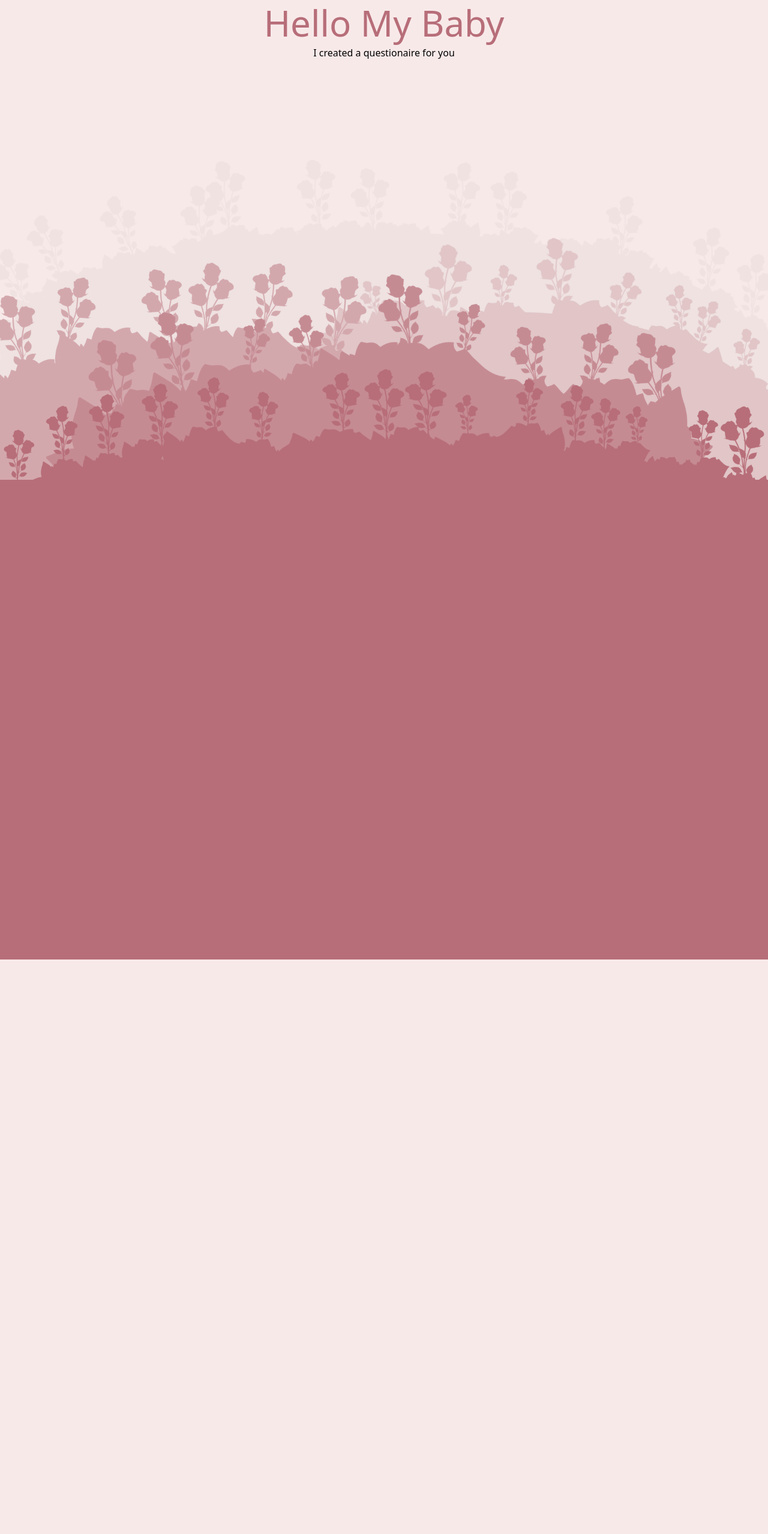
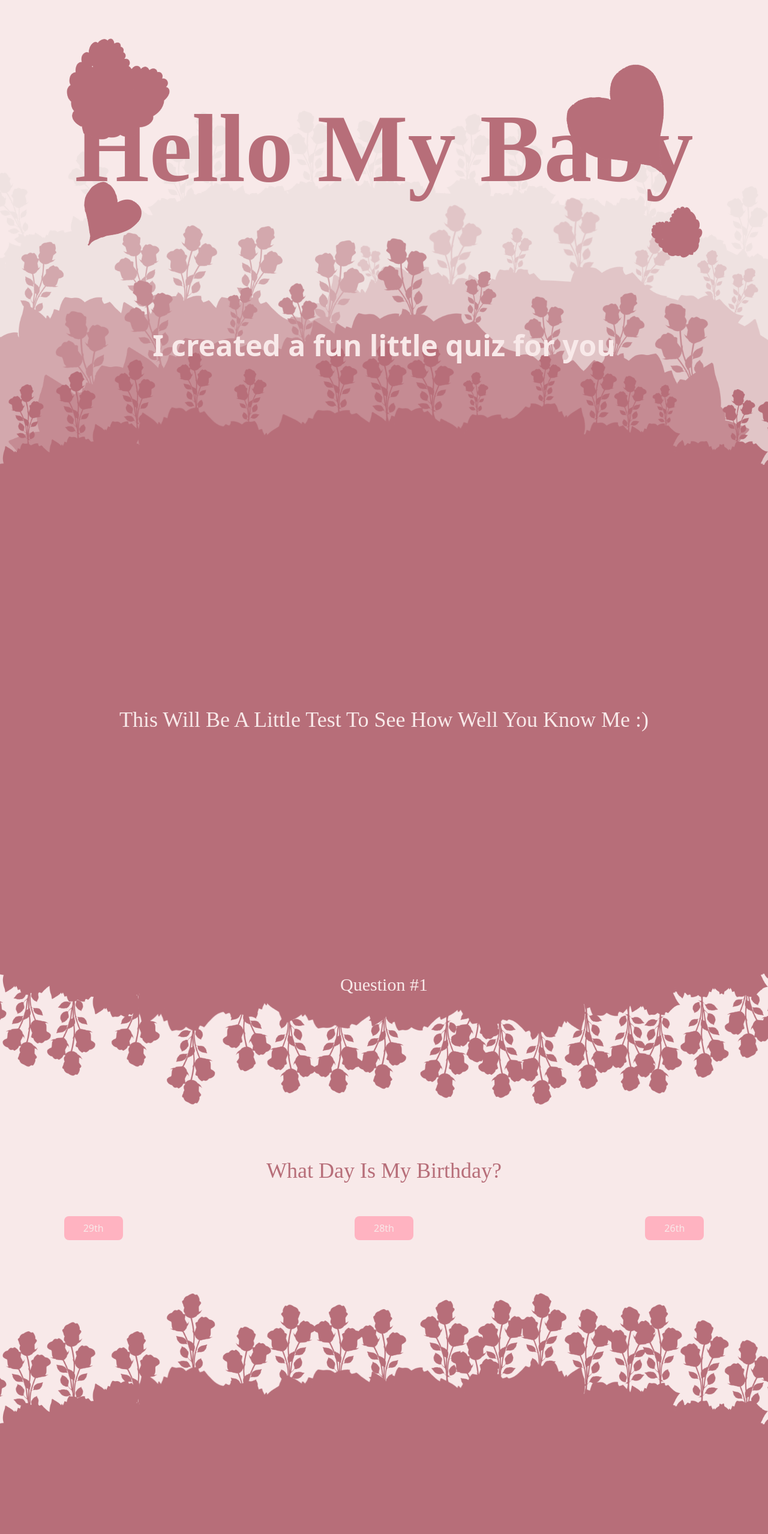
Before and after one commit to malikbennett/Valentines-2, a website built with Vite: page index.html in a window 1280 px wide. Shown: the top 2558 px of the page at 60% size. Built offline with nearby package versions, Linux system fonts and the light colour scheme.

Commit message:
starter mobile layout

```diff
--- a/index.html
+++ b/index.html
@@ -6,38 +6,59 @@
     <meta name="viewport" content="width=device-width, initial-scale=1.0" />
     <title>Valentines</title>
   </head>
-  <body class="font-Quicksand box-border min-h-screen w-full bg-lavendar">
+  <body class="font-Quicksand box-border min-h-screen w-full bg-lavendar overflow-x-hidden">
     <!-- Hero Section -->
-    <section class="felx flex-col place-items-center relative h-screen overflow-hidden">
-      <div class="flex flex-col place-items-center">
-        <!-- Hero Section -->
-        <h1 class="my-2 text-6xl text-main-400">Hello My Baby</h1>
-        <p>I created a questionaire for you</p>
+    <section class="relative flex flex-col items-center justify-center h-screen w-full">
+      <div class="flex place-items-center relative grow-[2] w-10/12 -z-30 mx-auto">
+        <h1 class="my-2 mb-16 text-5xl lg:text-9xl text-center w-full text-main-400 font-black ">Hello My Baby</h1>
+        <img src="/heart.png" alt="" class="absolute top-[10vh] right-0 -rotate-[35deg] size-16 lg:size-64 ">
+        <img src="/heart.png" alt="" class="absolute bottom-[15vh] left-0 rotate-[35deg] size-12 lg:size-36 ">
+        <img src="/heart-0.png" alt="" class="absolute top-[10vh] left-0 rotate-[35deg] size-14 lg:size-40 ">
+        <img src="/heart-0.png" alt="" class="absolute bottom-[15vh] right-0 -rotate-[35deg] size-10 lg:size-20 ">
       </div>
-      <div class="absolute left-0 w-screen">
-        <img src="/Hero-Layers/layer-5.png" alt="layer-1" class="w-full" />
+      <p class="text-2xl lg:text-5xl text-center w-10/12 grow text-lavendar font-extrabold z-50 mb-10 ">I created a fun little quiz for you</p>
+      <img src="/Hero-Layers/layer-5.png" alt="layer-5" class="absolute min-h-screen min-w-screen object-cover bottom-0 left-0 -z-50" />
+      <img src="/Hero-Layers/layer-4.png" alt="layer-4" class="absolute min-h-screen min-w-screen object-cover bottom-0 left-0 -z-40" />
+      <img src="/Hero-Layers/layer-3.png" alt="layer-3" class="absolute min-h-screen min-w-screen object-cover bottom-0 left-0 -z-30" />
+      <img src="/Hero-Layers/layer-2.png" alt="layer-2" class="absolute min-h-screen min-w-screen object-cover bottom-0 left-0 z-0" />
+      <img src="/Hero-Layers/layer-1.png" alt="layer-1" class="absolute min-h-screen min-w-screen object-cover bottom-0 left-0 z-20" />
+    </section>
+    <!-- Transition Message -->
+    <section class="flex place-items-center min-h-screen w-full bg-main-400">
+      <h1 class="text-4xl text-lavendar text-center w-10/12 mx-auto">This Will Be A Little Test To See How Well You Know Me :&rpar;</h1>
+    </section>
+    <!-- Questionaire -->
+    <section class="relative flex flex-col items-center min-h-screen w-full">
+      <img src="/Questionaire-Layers/top-border.png" alt="top-border" class="absolute min-h-screen min-w-screen object-cover top-0 left-0 -z-50">
+      <h2 class="absolute top-0 text-3xl text-center text-lavendar my-6 z-50">Question #<span>1</span></h2>
+      <div class="flex flex-col justify-center gap-2 items-center grow w-10/12 mx-auto">
+        <h1 class="text-4xl text-main-400 mb-12 text-center">What Day Is My Birthday?</h1>
+        <div class="flex justify-between w-full">
+          <button class="py-2 px-8 rounded-lg text-lavendar hover:text-main-400 bg-cherry hover:bg-lavendar">29th</button>
+          <button class="py-2 px-8 rounded-lg text-lavendar hover:text-main-400 bg-cherry hover:bg-lavendar">28th</button>
+          <button class="py-2 px-8 rounded-lg text-lavendar hover:text-main-400 bg-cherry hover:bg-lavendar">26th</button>
+        </div>
       </div>
-      <div class="absolute left-0 w-screen">
-        <img src="/Hero-Layers/layer-4.png" alt="layer-2" class="w-full" />
-      </div>
-      <div class="absolute left-0 w-screen">
-        <img src="/Hero-Layers/layer-3.png" alt="layer-3" class="w-full" />
-      </div>
-      <div class="absolute left-0 w-screen">
-        <img src="/Hero-Layers/layer-2.png" alt="layer-4" class="w-full" />
-      </div>
-      <div class="absolute left-0 w-screen">
-        <img src="/Hero-Layers/layer-1.png" alt="layer-5" class="w-full" />
+      <img src="/Questionaire-Layers/bottom-border.png" alt="top-border" class="absolute min-h-screen min-w-screen object-cover bottom-0 left-0 -z-50">
+    </section>
+    <!-- Valentines Question -->
+    <section class="min-h-screen w-full bg-main-400">
+      <img src="/Valentines-Layers/border.png" alt="" class="absolute w-full min-h-screen hidden lg:inline-block">
+      <div class="flex flex-col justify-center item-center w-10/12 min-h-screen gap-2 mx-auto">
+        <h1 class="text-6xl text-lavendar mb-12 text-center">Will you be my Valentines?</h1>
+        <div class="flex flex-col gap-8 justify-between w-full">
+          <button class="py-4 px-8 rounded-lg text-main-400 bg-lavendar hover:bg-main-200">YES!!!</button>
+          <button class="py-4 px-8 rounded-lg text-main-400 bg-lavendar hover:bg-main-200">no??</button>
+        </div>
       </div>
     </section>
-    <!-- Transition Message -->
-    <section class="min-h-screen w-full bg-main-400"></section>
-    <!-- Questionaire -->
-    <section class="min-h-screen w-full"></section>
-    <!-- Valentines Question -->
-    <section class="min-h-screen w-full"></section>
     <!-- Final Message -->
-    <section class="min-h-screen w-full"></section>
+    <section class="flex items-center justify-center min-h-screen w-full bg-main-400">
+      <div class="bg-lavendar w-10/12 p-5 gap-2 rounded-lg">
+        <h1 class="text-6xl text-main-400 mb-12 text-center">Thank You For Playing!</h1>
+        <p class="text-2xl text-main-400 text-center w-full">I hope you had a great time with our Valentines Day!</p>
+      </div>
+    </section>
 
     <script type="module" src="./src/main.js"></script>
   </body>
--- a/src/index.css
+++ b/src/index.css
@@ -1,3 +1,36 @@
 @tailwind base;
 @tailwind components;
 @tailwind utilities;
+
+@layer base {
+  h1 {
+    font-family: pacifico;
+    pointer-events: none;
+  }
+  h2 {
+    font-family: pacifico;
+    pointer-events: none;
+  }
+  p {
+    pointer-events: none;
+  }
+  img {
+    max-width: 100%;
+    height: auto;
+    vertical-align: middle;
+    font-style: italic;
+    background-repeat: no-repeat;
+    background-size: cover;
+    pointer-events: none;
+  }
+}
+
+@layer utilities {
+  .no-scrollbar::-webkit-scrollbar {
+    display: none;
+  }
+  .no-scrollbar {
+    -ms-overflow-style: none;
+    scrollbar-width: none;
+  }
+}
--- a/tailwind.config.js
+++ b/tailwind.config.js
@@ -15,6 +15,9 @@ module.exports = {
         'lavendar': '#F8E9E9',
         'cherry': '#FFB3C1',
       },
+      fontSize: {
+        '9xl': "10rem",
+      }
     },
   },
   plugins: [],
```
